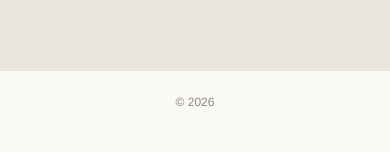
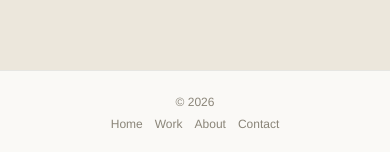
Before and after one commit to jfantunes/buri-studio, a React (Vite) app: page / in a window 390 px wide. Shown: the part 774-926 px from the top of the page. Built offline with nearby package versions, Linux system fonts and the light colour scheme.

Commit message:
Add footer navigation and social links

```diff
--- a/scripts/sitemap.mjs
+++ b/scripts/sitemap.mjs
@@ -17,6 +17,14 @@ function esc(value) {
 
 function imageSrc(image) {
   return typeof image === 'string' ? image : image?.src;
+}
+
+function socialLines(site) {
+  const socials = Array.isArray(site?.socials) ? site.socials : [];
+  return socials
+    .filter((social) => social?.label && social?.url)
+    .map((social) => `- ${social.label}: ${social.handle || social.url}`)
+    .join('\n');
 }
 
 export function staticRoutes(content) {
@@ -50,7 +58,7 @@ export function buildSitemap(content) {
 }
 
 export function buildRobots(content) {
-  return `User-agent: *\nAllow: /\n\nSitemap: ${siteUrl(content)}/sitemap.xml\n`;
+  return `User-agent: *\nAllow: /\nDisallow: /admin\nDisallow: /admin/\nDisallow: /404\nDisallow: /404.html\n\nSitemap: ${siteUrl(content)}/sitemap.xml\n`;
 }
 
 export function buildLlms(content) {
@@ -66,6 +74,7 @@ export function buildLlmsFull(content) {
   const { site, homepage, about, contact } = content;
   const base = siteUrl(content);
   const services = (about.services || []).map((s) => `- ${s}`).join('\n');
+  const socials = socialLines(site);
   const projects = content.projects
     .map((p) =>
       [
@@ -102,7 +111,7 @@ export function buildLlmsFull(content) {
     `- Location: ${contact.location}`,
     `- Email: ${contact.email}`,
     `- Phone: ${contact.phone}`,
-    `- Instagram: ${site.instagram}`,
+    socials,
     `- Website: ${base}`,
     ''
   ].join('\n');
--- a/src/components/Footer.css
+++ b/src/components/Footer.css
@@ -7,6 +7,13 @@
   gap: 16px;
   font-size: 12px;
   color: var(--color-soft);
+}
+
+.footer__nav,
+.footer__socials {
+  display: flex;
+  flex-wrap: wrap;
+  gap: 18px;
 }
 
 .footer a {
@@ -25,4 +32,10 @@
     padding-top: 24px;
     padding-bottom: 24px;
   }
+
+  .footer__nav,
+  .footer__socials {
+    justify-content: center;
+    gap: 12px;
+  }
 }
--- a/src/components/Footer.jsx
+++ b/src/components/Footer.jsx
@@ -1,22 +1,35 @@
+import { Link } from 'react-router-dom';
 import { useContent } from '../hooks/useContent.js';
+import { socialLinks } from '../utils/socials.js';
 import './Footer.css';
+
+const FOOTER_LINKS = [
+  ['/', 'Home'],
+  ['/work', 'Work'],
+  ['/about', 'About'],
+  ['/contact', 'Contact']
+];
 
 export default function Footer() {
   const { site } = useContent();
   const year = new Date().getFullYear();
+  const socials = socialLinks(site);
 
   return (
     <footer className="footer">
-      <span>
-        © {year} {site?.name}
-      </span>
-      {site?.instagramUrl ? (
-        <a href={site.instagramUrl} target="_blank" rel="noreferrer">
-          {site.instagram}
-        </a>
-      ) : (
-        <span>{site?.instagram}</span>
-      )}
+      <span>© {year} {site?.name}</span>
+      <nav className="footer__nav" aria-label="Footer navigation">
+        {FOOTER_LINKS.map(([to, label]) => <Link key={to} to={to}>{label}</Link>)}
+      </nav>
+      {socials.length > 0 ? (
+        <nav className="footer__socials" aria-label="Social links">
+          {socials.map((social) => (
+            <a key={social.url} href={social.url} target="_blank" rel="noreferrer">
+              {social.handle || social.label}
+            </a>
+          ))}
+        </nav>
+      ) : null}
     </footer>
   );
 }
--- a/src/pages/HomePage.jsx
+++ b/src/pages/HomePage.jsx
@@ -1,11 +1,13 @@
 import Seo from '../components/Seo.jsx';
 import HeroSlideshow from '../components/HeroSlideshow.jsx';
 import { useContent } from '../hooks/useContent.js';
+import { socialLinks } from '../utils/socials.js';
 import './HomePage.css';
 
 export default function HomePage() {
   const { site, homepage, contact } = useContent();
   const base = (site?.seo?.siteUrl || '').replace(/\/+$/, '');
+  const sameAs = socialLinks(site).map((social) => social.url);
 
   const jsonLd = {
     '@context': 'https://schema.org',
@@ -17,7 +19,7 @@ export default function HomePage() {
     email: contact?.email,
     telephone: contact?.phone,
     address: contact?.location,
-    sameAs: site?.instagramUrl ? [site.instagramUrl] : undefined
+    sameAs: sameAs.length > 0 ? sameAs : undefined
   };
 
   return (
--- /dev/null
+++ b/src/utils/socials.js
@@ -0,0 +1,20 @@
+export function socialLinks(site) {
+  const configured = Array.isArray(site?.socials) ? site.socials : [];
+  const links = configured
+    .map((item) => ({
+      label: String(item?.label || '').trim(),
+      handle: String(item?.handle || '').trim(),
+      url: String(item?.url || '').trim()
+    }))
+    .filter((item) => item.label && item.url);
+
+  if (links.length > 0 || !site?.instagramUrl) return links;
+
+  return [
+    {
+      label: 'Instagram',
+      handle: String(site.instagram || '').trim(),
+      url: site.instagramUrl
+    }
+  ];
+}
```
Also changed, not shown: data/site.json (+7 -2 lines), src/admin/AdminApp.jsx (+37 -3 lines), src/admin/admin.css (+18 -1 lines).
